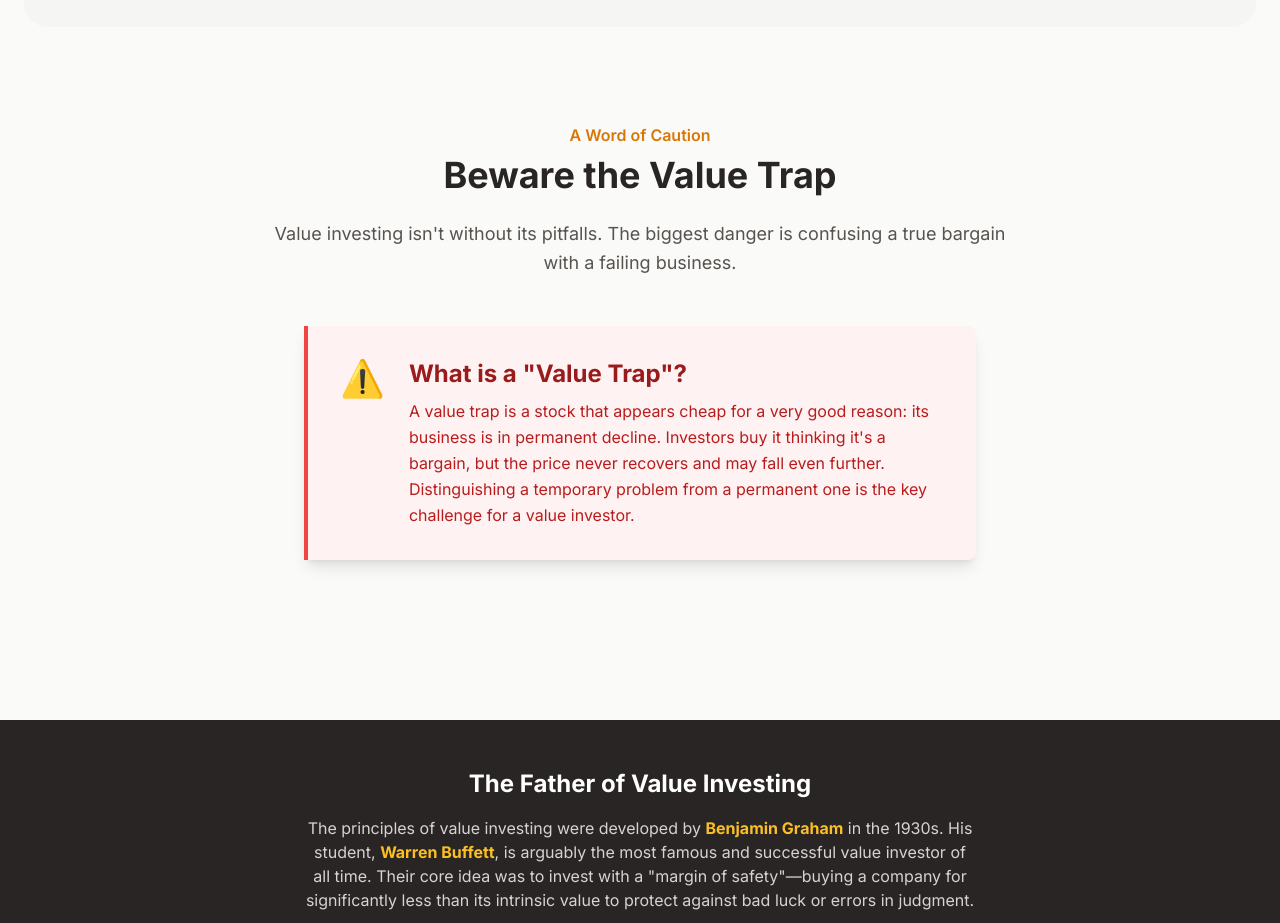
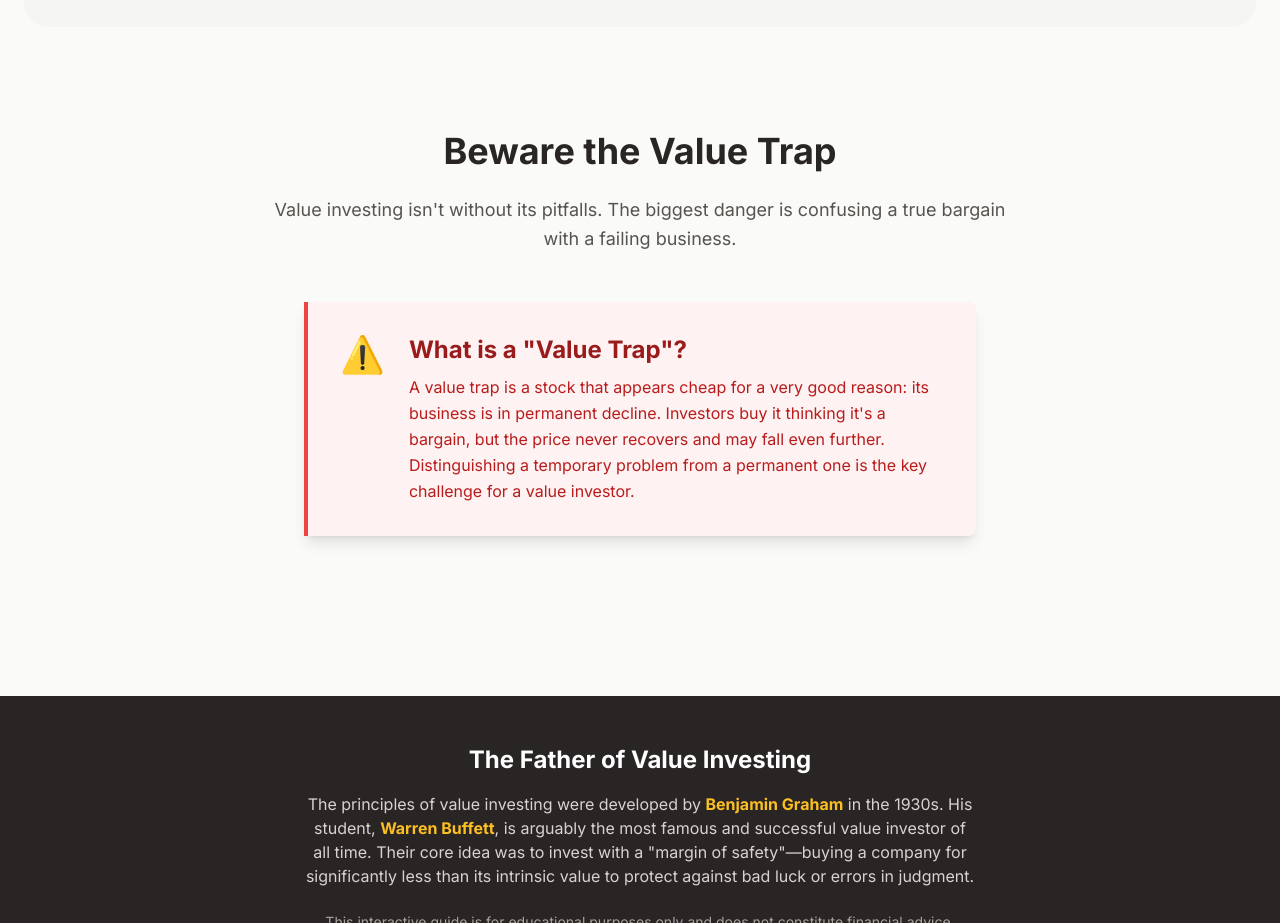
Before and after one commit to yyyprojects/ValueStock5, a plain HTML site: page index.html in a window 1280 px wide. Shown: the part 2820-3743 px from the top of the page. Drawn offline with nearby package versions, Linux system fonts and the light colour scheme.

Commit message:
Update index.html

```diff
--- a/index.html
+++ b/index.html
@@ -209,7 +209,7 @@
         <!-- Section 4: Risks -->
         <section id="risks" class="py-16 md:py-24 scroll-mt-24">
             <div class="text-center max-w-3xl mx-auto">
-                 <p class="text-amber-600 font-semibold mb-2">A Word of Caution</p>
+                 <p class="text-amber-600 font-semibold mb-2"></p>
                  <h2 class="text-4xl font-bold mb-6">Beware the Value Trap</h2>
                  <p class="text-lg text-stone-600 leading-relaxed mb-12">
                     Value investing isn't without its pitfalls. The biggest danger is confusing a true bargain with a failing business.
```
